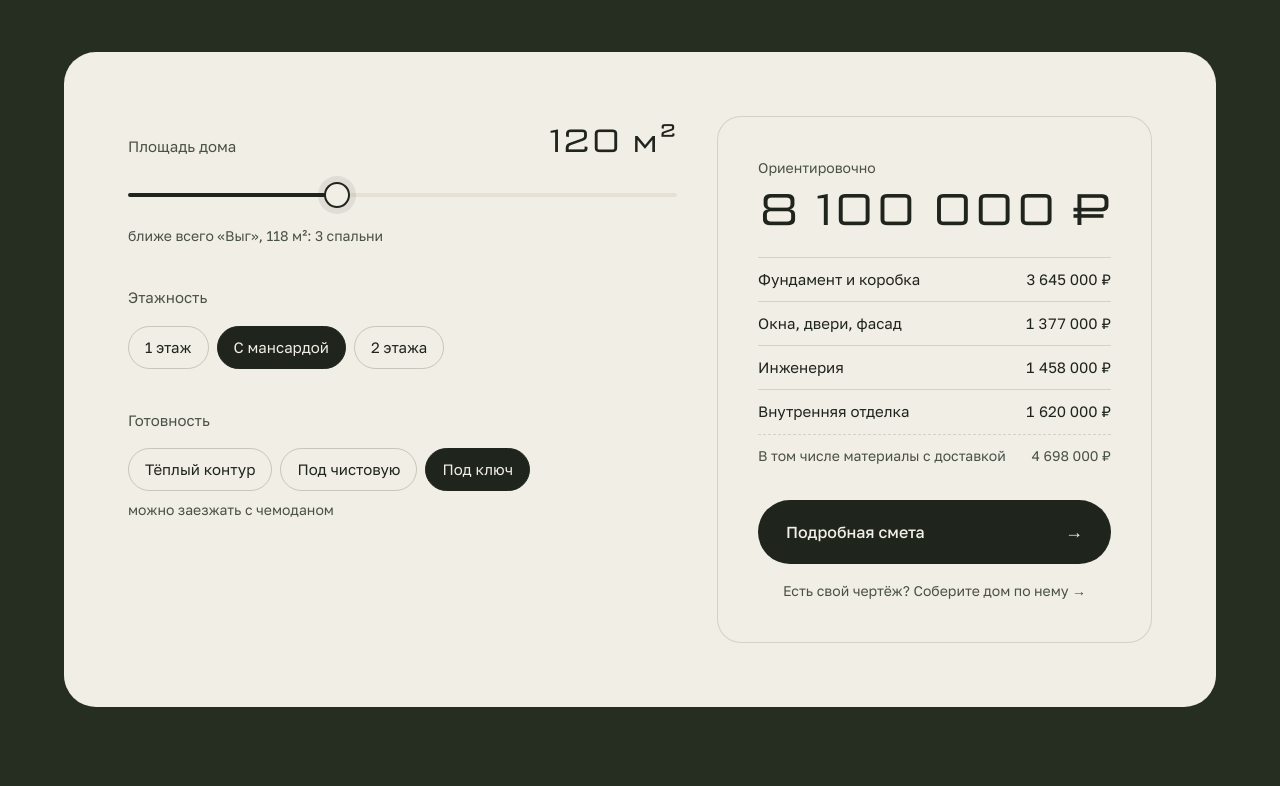
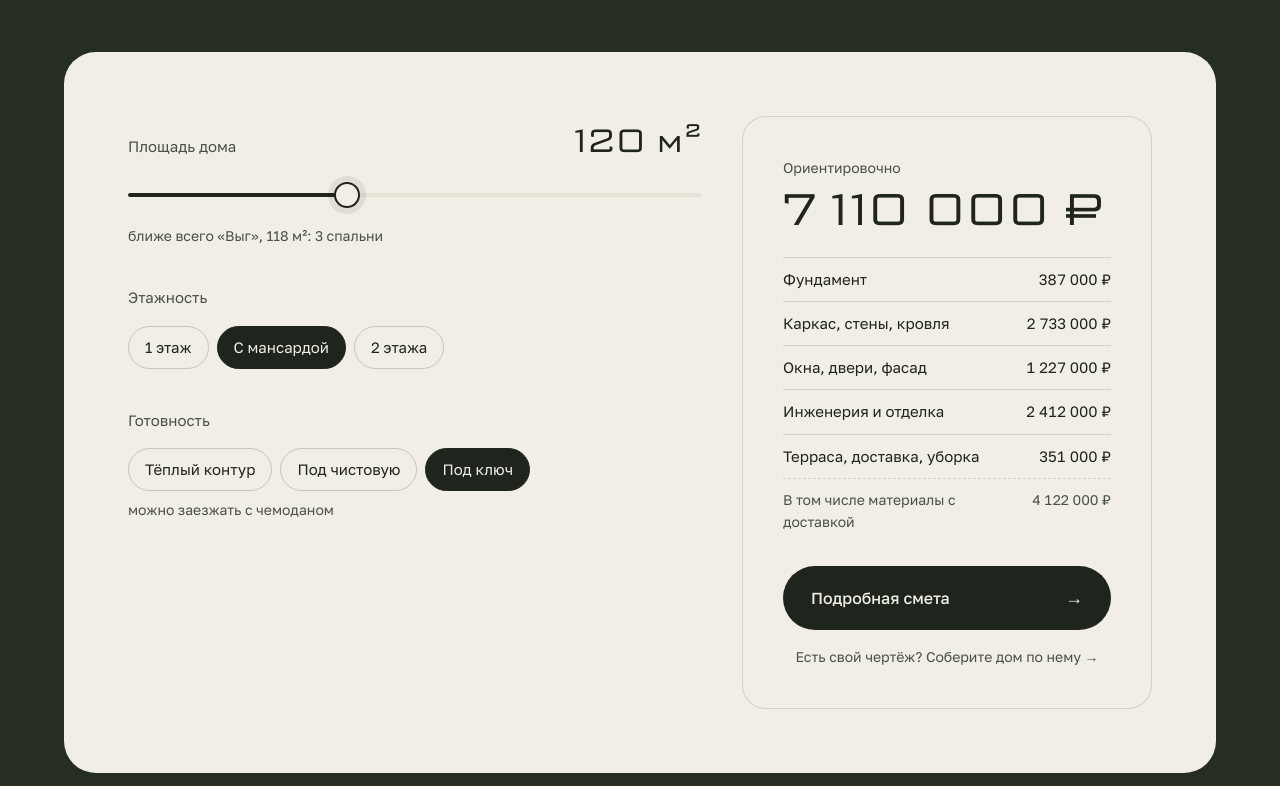
Before and after one commit to tolddun-wq/hvoya, a plain HTML site: page index.html in a window 1280 px wide. Shown: the part 4654-5440 px from the top of the page. Drawn offline with Linux system fonts and the light colour scheme.

Commit message:
Быстрый расчёт на главной считает по общей модели цены: сумма совпадает с конфигуратором
Co-Authored-By: Claude Opus 5.5 <noreply@anthropic.com>

```diff
--- a/index.html
+++ b/index.html
@@ -158,7 +158,7 @@
       </div>
       <div class="res">
         <span class="small">Ориентировочно</span>
-        <output class="total" id="cTotal">8&nbsp;100&nbsp;000&nbsp;₽</output>
+        <output class="total" id="cTotal">7&nbsp;110&nbsp;000&nbsp;₽</output>
         <ul class="lines" id="cLines"></ul>
         <a class="btn" id="cGo" href="konfigurator.html">Подробная смета <span class="ar">→</span></a>
         <a class="c-own" href="po-chertezhu.html">Есть свой чертёж? Соберите дом по нему →</a>
--- a/js/home.js
+++ b/js/home.js
@@ -142,18 +142,23 @@
     return ps[0];
   }
   function calc() {
-    var L = H.levels[st.level], F = H.floors[st.floors];
-    var total = Math.round(st.area * L.rate * F.k / 10000) * 10000;
-    var parts = st.level === 'contour' ? [['Фундамент на сваях', .12], ['Каркас, стены, перекрытия', .5], ['Кровля', .18], ['Окна и двери', .2]]
-      : st.level === 'rough' ? [['Фундамент на сваях', .08], ['Каркас, стены, кровля', .5], ['Окна и двери', .14], ['Инженерия', .28]]
-      : [['Фундамент и коробка', .45], ['Окна, двери, фасад', .17], ['Инженерия', .18], ['Внутренняя отделка', .2]];
+    /* та же модель цены, что в конфигураторе: ссылка «Подробная смета» откроет ровно эту сумму */
+    var L = H.levels[st.level], c = H.cfgFor('');
+    c.area = st.area; c.floors = st.floors;
+    if (st.level === 'contour') { c.finish = 'none'; c.eng = []; }
+    if (st.level === 'rough') { c.finish = 'rough'; c.eng = ['elec', 'water', 'heat']; }
+    var R = H.calc(c), total = R.total, by = {};
+    R.lines.forEach(function (l) { by[l.k] = l.sum; });
+    var sum = function (ks) { return ks.reduce(function (s, k) { return s + (by[k] || 0); }, 0); };
+    var parts = [['Фундамент', sum(['found'])], ['Каркас, стены, кровля', sum(['frame', 'roof'])], ['Окна, двери, фасад', sum(['windows', 'glass', 'facade'])],
+      ['Инженерия и отделка', sum(['eng', 'finish'])], ['Терраса, доставка, уборка', sum(['terrace', 'log'])]].filter(function (p) { return p[1] > 0; });
     document.getElementById('cAreaOut').innerHTML = st.area + '&nbsp;м²';
     var n = nearest(st.area);
     document.getElementById('cAreaHint').textContent = 'ближе всего «' + n.name + '», ' + n.area + ' м²: ' + n.bedrooms + ' ' + (n.bedrooms < 5 ? 'спальни' : 'спален');
     document.getElementById('cLevelHint').textContent = L.note;
     document.getElementById('cTotal').innerHTML = H.rub(total);
-    var mat = Math.round(total * .58 / 1000) * 1000;
-    document.getElementById('cLines').innerHTML = parts.map(function (p) { return '<li><span>' + p[0] + '</span><span>' + H.rub(Math.round(total * p[1] / 1000) * 1000) + '</span></li>'; }).join('') +
+    var mat = R.mat;
+    document.getElementById('cLines').innerHTML = parts.map(function (p) { return '<li><span>' + p[0] + '</span><span>' + H.rub(p[1]) + '</span></li>'; }).join('') +
       '<li class="mat"><span>В том числе материалы с доставкой</span><span>' + H.rub(mat) + '</span></li>';
     document.getElementById('cGo').href = 'konfigurator.html?area=' + st.area + '&floors=' + st.floors + '&level=' + st.level;
     area.style.setProperty('--p', ((st.area - 60) / 160 * 100) + '%');
```
